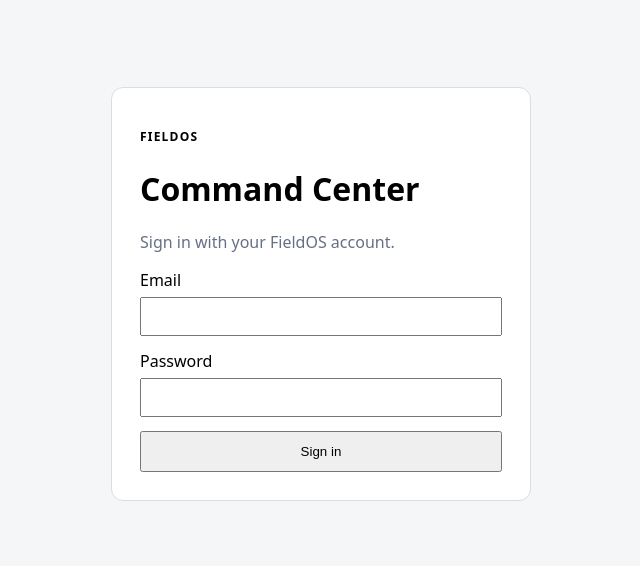
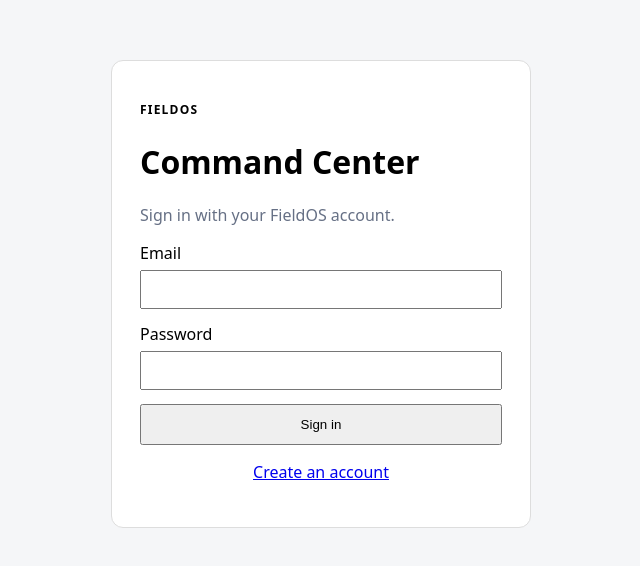
Before and after one commit to nekt-konnekt/FieldOS, a Next.js app in the folder apps/command-center/: page /auth/sign-in in a window 1280 px wide. Shown: the part 130-696 px from the top of the page, without its empty margins (319-959 px from the left). Built offline with nearby package versions, Linux system fonts and the light colour scheme.

Commit message:
feat: add FieldOS account creation link

```diff
--- a/apps/command-center/app/auth/sign-in/page.tsx
+++ b/apps/command-center/app/auth/sign-in/page.tsx
@@ -10,5 +10,5 @@
  const [error,setError]=useState("");
  const [busy,setBusy]=useState(false);
  const submit=async(e:FormEvent)=>{e.preventDefault();setBusy(true);setError("");const result=await authClient.signIn.email({email,password});if(result.error){setError(result.error.message??"Sign in failed");setBusy(false);return}router.replace("/");router.refresh()};
- return <main style={{minHeight:"100vh",display:"grid",placeItems:"center",padding:24}}><form onSubmit={submit} style={{width:"100%",maxWidth:420,background:"#fff",border:"1px solid #ddd",borderRadius:12,padding:28,boxSizing:"border-box"}}><p style={{fontSize:12,fontWeight:800,letterSpacing:1.2,textTransform:"uppercase"}}>FieldOS</p><h1>Command Center</h1><p style={{color:"#667085"}}>Sign in with your FieldOS account.</p><label>Email<input required type="email" value={email} onChange={e=>setEmail(e.target.value)} style={{display:"block",width:"100%",boxSizing:"border-box",padding:10,margin:"6px 0 14px"}}/></label><label>Password<input required type="password" value={password} onChange={e=>setPassword(e.target.value)} style={{display:"block",width:"100%",boxSizing:"border-box",padding:10,margin:"6px 0 14px"}}/></label>{error&&<p style={{color:"#b42318"}}>{error}</p>}<button disabled={busy} type="submit" style={{width:"100%",padding:11}}>{busy?"Signing in...":"Sign in"}</button></form></main>
+ return <main style={{minHeight:"100vh",display:"grid",placeItems:"center",padding:24}}><form onSubmit={submit} style={{width:"100%",maxWidth:420,background:"#fff",border:"1px solid #ddd",borderRadius:12,padding:28,boxSizing:"border-box"}}><p style={{fontSize:12,fontWeight:800,letterSpacing:1.2,textTransform:"uppercase"}}>FieldOS</p><h1>Command Center</h1><p style={{color:"#667085"}}>Sign in with your FieldOS account.</p><label>Email<input required type="email" value={email} onChange={e=>setEmail(e.target.value)} style={{display:"block",width:"100%",boxSizing:"border-box",padding:10,margin:"6px 0 14px"}}/></label><label>Password<input required type="password" value={password} onChange={e=>setPassword(e.target.value)} style={{display:"block",width:"100%",boxSizing:"border-box",padding:10,margin:"6px 0 14px"}}/></label>{error&&<p style={{color:"#b42318"}}>{error}</p>}<button disabled={busy} type="submit" style={{width:"100%",padding:11}}>{busy?"Signing in...":"Sign in"}</button><p style={{textAlign:"center",marginTop:16}}><a href="/auth/sign-up">Create an account</a></p></form></main>
 }
```
